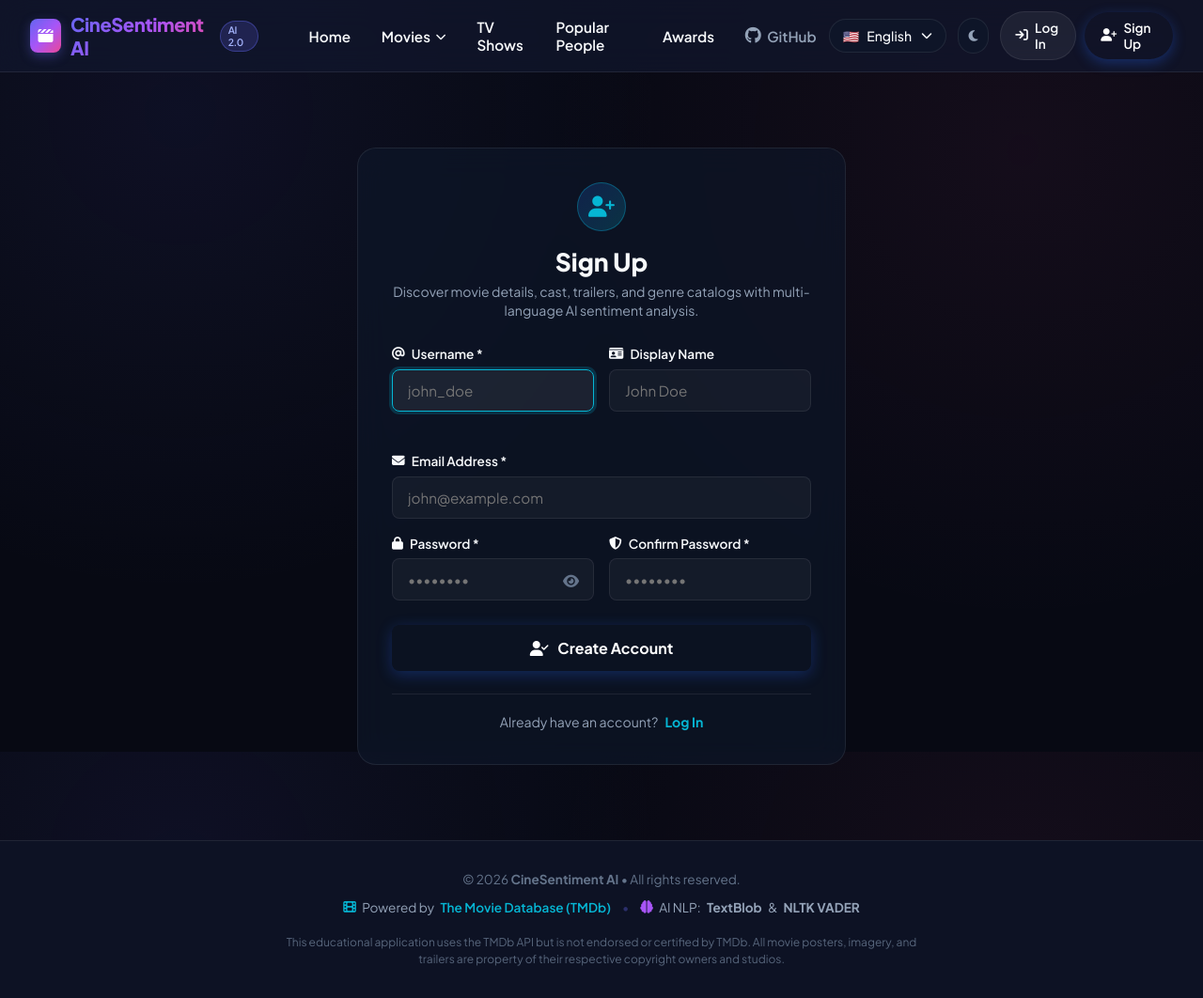
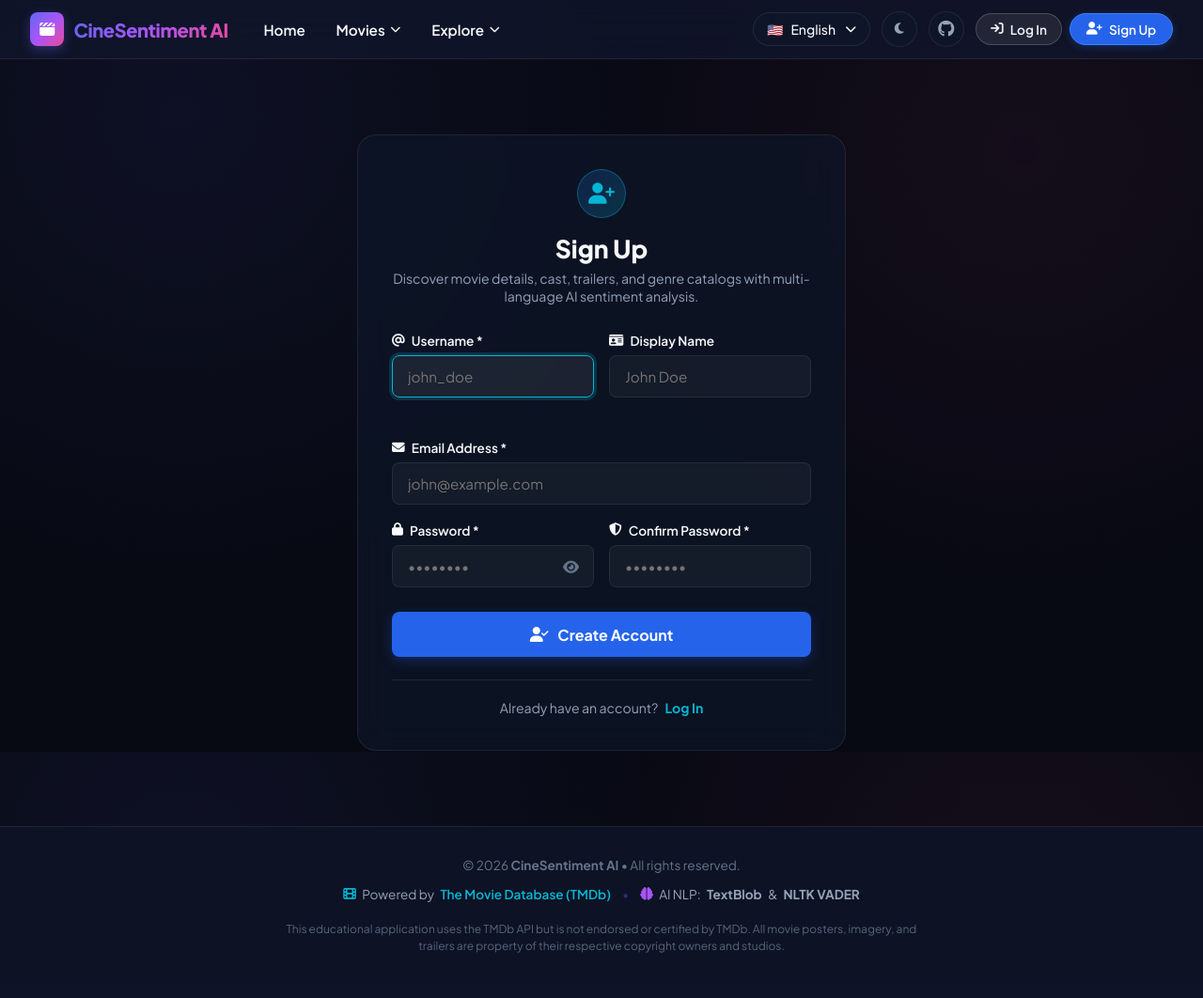
Before and after one commit to hoanguyen300802/cine-sentiment-ai, a Flask app: page /register in a window 1280 px wide. Shown: the whole page at 94% size. After the commit the page ends 1014 px from the top, so only its background shows below. Run offline with Flask 3, Linux system fonts and the light colour scheme.

Commit message:
feat: streamline navbar, add flash auto-dismiss, fix theme contrast, and enhance neutral sentiment telegram alerts

```diff
--- a/app/routes.py
+++ b/app/routes.py
@@ -307,10 +307,17 @@ def analyze_review():
             db.session.commit()
             saved_review_id = history_entry.id
 
-            # Trigger Telegram alert for extreme or significant reviews
-            polarity = result.get('polarity', 0.0)
-            if abs(polarity) >= 0.5:
-                username = current_user.username if current_user.is_authenticated else "Guest User"
+            # Trigger Telegram alert for analyzed reviews (positive, negative, and neutral)
+            username = current_user.username if current_user.is_authenticated else "Guest User"
+            sentiment = result.get('sentiment', 'neutral').lower()
+            if sentiment == 'neutral':
+                telegram_bot.notify_neutral_alert(
+                    movie_title=movie_title,
+                    review_text=review_text,
+                    sentiment_data=result,
+                    username=username
+                )
+            else:
                 telegram_bot.notify_sentiment_alert(
                     movie_title=movie_title,
                     review_text=review_text,
--- a/app/static/css/style.css
+++ b/app/static/css/style.css
@@ -25,6 +25,7 @@
   --text-muted: #64748b;
 
   --accent-gradient: linear-gradient(135deg, #6366f1 0%, #a855f7 50%, #ec4899 100%);
+  --accent-blue: #2563eb;
   --accent-cyan: #06b6d4;
   --accent-purple: #8b5cf6;
   --accent-pink: #ec4899;
@@ -162,7 +163,7 @@ button, input, textarea, select {
 .nav-left-group {
   display: flex;
   align-items: center;
-  gap: 2.5rem;
+  gap: 1.5rem;
 }
 
 .brand-logo {
@@ -430,6 +432,29 @@ button, input, textarea, select {
   transform: rotate(15deg);
 }
 
+/* Navigation Icon Button (GitHub, etc.) */
+.nav-icon-btn {
+  width: 38px;
+  height: 38px;
+  border-radius: var(--radius-full);
+  background: var(--bg-card);
+  border: 1px solid var(--border-color);
+  display: flex;
+  align-items: center;
+  justify-content: center;
+  cursor: pointer;
+  transition: all var(--transition-fast);
+  color: var(--text-secondary);
+  text-decoration: none;
+  font-size: 1.1rem;
+}
+
+.nav-icon-btn:hover {
+  color: var(--text-primary);
+  border-color: var(--border-glow);
+  transform: translateY(-1px);
+}
+
 /* --- 5. Hero Section & Search Spotlight --- */
 .hero-section {
   text-align: center;
@@ -2523,26 +2583,28 @@ button, input, textarea, select {
 .auth-nav-buttons {
   display: flex;
   align-items: center;
-  gap: 0.6rem;
+  gap: 0.5rem;
 }
 
 .nav-login-btn {
   display: inline-flex;
   align-items: center;
   gap: 0.45rem;
-  padding: 0.5rem 0.95rem;
+  padding: 0.48rem 0.95rem;
   border-radius: 999px;
   font-size: 0.85rem;
   font-weight: 600;
-  color: var(--text-primary);
-  background: rgba(255, 255, 255, 0.06);
-  border: 1px solid var(--border-color);
+  color: #f1f5f9;
+  background: rgba(255, 255, 255, 0.08);
+  border: 1px solid rgba(255, 255, 255, 0.18);
   transition: all 0.2s ease;
+  text-decoration: none;
 }
 
 .nav-login-btn:hover {
-  background: rgba(255, 255, 255, 0.12);
-  border-color: rgba(255, 255, 255, 0.25);
+  background: rgba(255, 255, 255, 0.16);
+  border-color: rgba(255, 255, 255, 0.3);
+  color: #ffffff;
   transform: translateY(-1px);
 }
 
@@ -2550,14 +2612,24 @@ button, input, textarea, select {
   display: inline-flex;
   align-items: center;
   gap: 0.45rem;
-  padding: 0.5rem 1.05rem;
+  padding: 0.48rem 1.05rem;
   border-radius: 999px;
   font-size: 0.85rem;
   font-weight: 600;
-  color: #ffffff;
-  background: linear-gradient(135deg, var(--accent-blue), var(--accent-cyan));
-  box-shadow: 0 4px 14px rgba(37, 99, 235, 0.35);
+  color: #ffffff !important;
+  background: #2563eb;
+  border: 1px solid #3b82f6;
+  box-shadow: 0 2px 8px rgba(37, 99, 235, 0.3);
   transition: all 0.2s ease;
+  text-decoration: none;
+}
+
+.nav-register-btn:hover {
+  background: #1d4ed8;
+  border-color: #2563eb;
+  color: #ffffff !important;
+  transform: translateY(-1px);
+  box-shadow: 0 4px 14px rgba(37, 99, 235, 0.45);
 }
 
 .nav-register-btn:hover {
@@ -2947,25 +3019,27 @@ button, input, textarea, select {
   width: 100%;
   padding: 0.85rem 1.5rem;
   border-radius: var(--radius-sm);
-  background: linear-gradient(135deg, var(--accent-blue), var(--accent-cyan));
-  color: #fff;
+  background: #2563eb;
+  color: #ffffff !important;
   border: none;
   font-size: 1rem;
   font-weight: 700;
   cursor: pointer;
-  box-shadow: 0 4px 16px rgba(37, 99, 235, 0.3);
+  box-shadow: 0 4px 14px rgba(37, 99, 235, 0.3);
   transition: all 0.2s ease;
   margin-top: 0.5rem;
 }
 
 .auth-submit-btn:hover {
-  transform: translateY(-2px);
-  box-shadow: 0 6px 22px rgba(37, 99, 235, 0.45);
+  background: #1d4ed8;
+  transform: translateY(-1px);
+  box-shadow: 0 6px 18px rgba(37, 99, 235, 0.4);
 }
 
 .auth-submit-btn.secondary-btn {
   background: rgba(255, 255, 255, 0.08);
   border: 1px solid var(--border-color);
+  color: var(--text-primary) !important;
   box-shadow: none;
 }
 
--- a/app/templates/base.html
+++ b/app/templates/base.html
@@ -28,7 +28,6 @@
                             <i class="fa-solid fa-clapperboard"></i>
                         </div>
                         <span class="brand-title">{{ t.app_name }}</span>
-                        <span class="brand-badge">AI 2.0</span>
                     </a>
 
                     <!-- Navigation Menu -->
@@ -63,24 +62,31 @@
                             </div>
                         </div>
 
-                        <!-- TV Shows -->
-                        <a href="{{ url_for('genre_movies', genre_id=10770) }}" class="nav-menu-link">
+                        <!-- Explore Dropdown (TV Shows, People, Awards) -->
+                        <div class="nav-dropdown-wrapper">
+                            <button type="button" class="nav-menu-link nav-dropdown-btn">
+                                <span>{{ t.nav_more }}</span>
+                                <i class="fa-solid fa-chevron-down nav-chevron-icon"></i>
+                            </button>
+                            <div class="nav-dropdown-menu">
+                                <a href="{{ url_for('genre_movies', genre_id=10770) }}" class="dropdown-nav-item">
+                                    <i class="fa-solid fa-tv"></i>
                                     <span>{{ t.nav_tv_shows }}</span>
                                 </a>
-
-                        <!-- People -->
-                        <a href="{{ url_for('people') }}" class="nav-menu-link">
+                                <a href="{{ url_for('people') }}" class="dropdown-nav-item">
+                                    <i class="fa-solid fa-users"></i>
                                     <span>{{ t.nav_people }}</span>
                                 </a>
-
-                        <!-- Awards -->
-                        <a href="{{ url_for('awards') }}" class="nav-menu-link">
+                                <a href="{{ url_for('awards') }}" class="dropdown-nav-item">
+                                    <i class="fa-solid fa-trophy"></i>
                                     <span>{{ t.nav_awards }}</span>
                                 </a>
+                            </div>
+                        </div>
 
                         <!-- Watchlist Link -->
                         {% if current_user.is_authenticated %}
-                        <a href="{{ url_for('watchlist_bp.view_watchlist') }}" class="nav-menu-link nav-watchlist-link">
+                        <a href="{{ url_for('watchlist_bp.view_watchlist') }}" class="nav-menu-link nav-watchlist-link" title="{{ t.my_watchlist }}">
                             <i class="fa-solid fa-bookmark" style="color: var(--accent-cyan);"></i>
                             <span>{{ t.my_watchlist }}</span>
                             {% if user_watchlist_count > 0 %}
@@ -88,12 +94,6 @@
                             {% endif %}
                         </a>
                         {% endif %}
-
-                        <!-- GitHub Link -->
-                        <a href="https://github.com/hoanguyen300802/cine-sentiment-ai" target="_blank" rel="noopener noreferrer" class="nav-menu-link nav-github-link" title="GitHub Repository">
-                            <i class="fa-brands fa-github"></i>
-                            <span>GitHub</span>
-                        </a>
                     </nav>
                 </div>
 
@@ -116,9 +116,14 @@
                     </div>
 
                     <!-- Dark / Light Theme Toggle -->
-                    <button class="theme-toggle-btn" id="theme-toggle-btn" type="button" title="{{ t.theme_toggle }}">
+                    <button class="theme-toggle-btn" id="theme-toggle-btn" type="button" title="{{ t.theme_toggle }}" aria-label="{{ t.theme_toggle }}">
                         <i class="fa-solid fa-moon" id="theme-icon"></i>
                     </button>
+
+                    <!-- GitHub Repository Icon Button -->
+                    <a href="https://github.com/hoanguyen300802/cine-sentiment-ai" target="_blank" rel="noopener noreferrer" class="nav-icon-btn" title="GitHub Repository" aria-label="GitHub Repository">
+                        <i class="fa-brands fa-github"></i>
+                    </a>
 
                     <!-- Authentication & User Navigation -->
                     {% if current_user.is_authenticated %}
@@ -193,9 +198,9 @@
         <!-- Flash Messages Notification Container -->
         {% with messages = get_flashed_messages(with_categories=true) %}
           {% if messages %}
-            <div class="flash-messages-wrapper">
+            <div class="flash-messages-wrapper" id="flash-container">
               {% for category, message in messages %}
-                <div class="flash-banner flash-{{ category }}">
+                <div class="flash-banner flash-{{ category }}" role="alert">
                   <div class="flash-icon-box">
                     {% if category == 'success' %}
                       <i class="fa-solid fa-circle-check"></i>
@@ -208,9 +213,10 @@
                     {% endif %}
                   </div>
                   <div class="flash-message-text">{{ message }}</div>
-                  <button type="button" class="flash-close-btn" onclick="this.closest('.flash-banner').remove();" aria-label="Close message">
+                  <button type="button" class="flash-close-btn" aria-label="Close message">
                     <i class="fa-solid fa-xmark"></i>
                   </button>
+                  <div class="flash-timer-bar"></div>
                 </div>
               {% endfor %}
             </div>
@@ -317,6 +323,49 @@
                     userWrapper.classList.remove('active');
                 });
             }
+
+            // Auto-dismiss Flash Messages (Registration, Login, Logout, Alerts)
+            const flashBanners = document.querySelectorAll('.flash-banner');
+            flashBanners.forEach(function(banner) {
+                let timer = null;
+                const autoDismissDuration = 4000; // 4 seconds
+
+                function dismiss() {
+                    banner.classList.add('flash-dismissing');
+                    setTimeout(function() {
+                        banner.remove();
+                        const container = document.getElementById('flash-container');
+                        if (container && container.children.length === 0) {
+                            container.remove();
+                        }
+                    }, 400);
+                }
+
+                timer = setTimeout(dismiss, autoDismissDuration);
+
+                // Pause timer on hover
+                banner.addEventListener('mouseenter', function() {
+                    clearTimeout(timer);
+                    const bar = banner.querySelector('.flash-timer-bar');
+                    if (bar) bar.style.animationPlayState = 'paused';
+                });
+
+                banner.addEventListener('mouseleave', function() {
+                    timer = setTimeout(dismiss, 1500);
+                    const bar = banner.querySelector('.flash-timer-bar');
+                    if (bar) bar.style.animationPlayState = 'running';
+                });
+
+                // Manual close button click
+                const closeBtn = banner.querySelector('.flash-close-btn');
+                if (closeBtn) {
+                    closeBtn.addEventListener('click', function(e) {
+                        e.preventDefault();
+                        clearTimeout(timer);
+                        dismiss();
+                    });
+                }
+            });
         })();
     </script>
     {% block extra_scripts %}{% endblock %}
--- a/app/translations.py
+++ b/app/translations.py
@@ -27,7 +27,7 @@ TRANSLATIONS = {
         'nav_tv_shows': 'TV Shows',
         'nav_people': 'Popular People',
         'nav_awards': 'Awards',
-        'nav_more': 'More',
+        'nav_more': 'Explore',
         'nav_genres': 'Genres',
         'nav_trending': 'Trending',
         'nav_sentiment': 'Sentiment AI',
@@ -170,7 +170,7 @@ TRANSLATIONS = {
     },
     'vi': {
         'nav_home': 'Trang Chủ',
-        'nav_movies': 'Phim Điện Ảnh',
+        'nav_movies': 'Phim',
         'nav_popular_movies': 'Phổ biến',
         'nav_now_playing': 'Đang chiếu',
         'nav_upcoming': 'Sắp chiếu',
@@ -178,7 +178,7 @@ TRANSLATIONS = {
         'nav_tv_shows': 'Phim Truyền Hình',
         'nav_people': 'Diễn Viên & Đạo Diễn',
         'nav_awards': 'Giải Thưởng',
-        'nav_more': 'Thêm',
+        'nav_more': 'Khám Phá',
         'nav_genres': 'Thể Loại',
         'nav_trending': 'Thịnh Hành',
         'nav_sentiment': 'Phân Tích Cảm Xúc',
```
Also changed, not shown: other parts of app/static/css/style.css (+120 -0 lines), app/telegram_bot.py (+42 -4 lines), manage.py (+28 -0 lines), 1 other file. Lines whose indentation alone changed are shown as unchanged.
